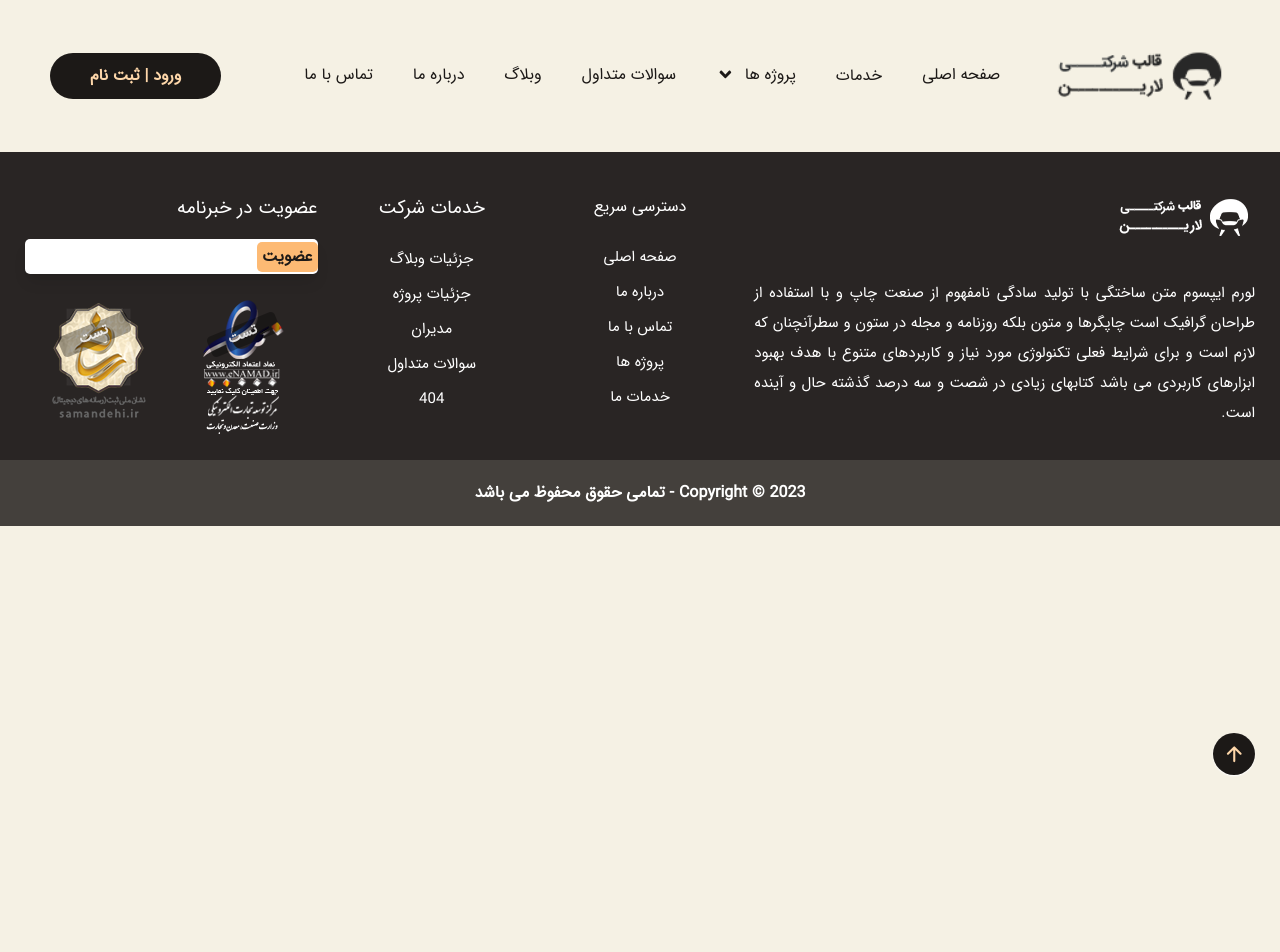
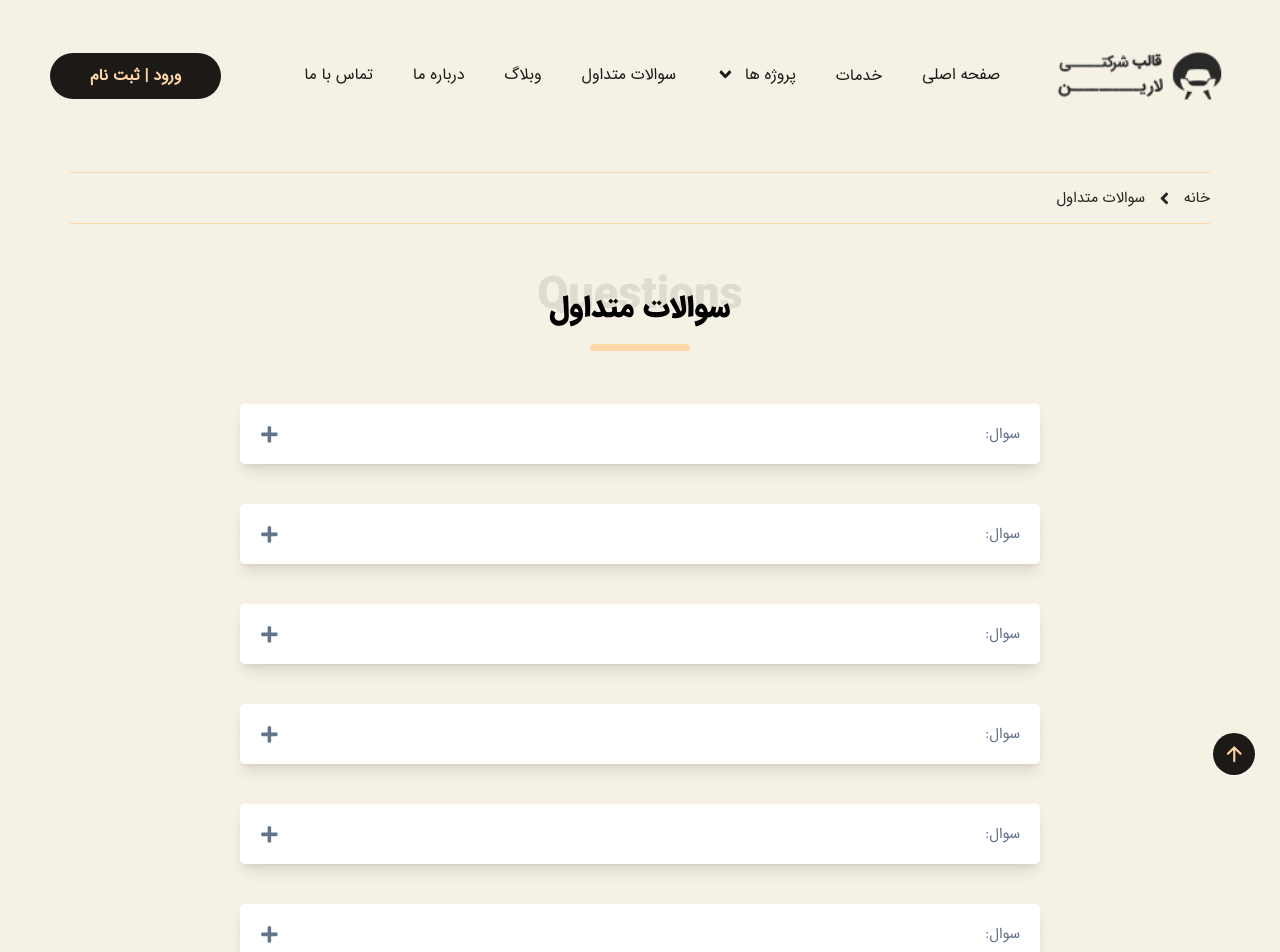
Before and after one commit to Reza-HM/Larin-Corporation, a React (Vite) app: page /questions in a window 1280 px wide. Shown: the top 952 px of the page. Before the commit the page ends 800 px from the top, so only its background shows below. Built offline with nearby package versions, Linux system fonts and the light colour scheme.

Commit message:
coding questions page

```diff
--- /dev/null
+++ b/src/Components/Modules/Accordion.tsx
@@ -0,0 +1,36 @@
+import { FC, useState } from "react";
+import { FaPlus, FaMinus } from "react-icons/fa";
+
+interface AccordionProps {
+  question: string;
+  answer: string;
+}
+
+const Accordion: FC<AccordionProps> = ({ answer, question }) => {
+  const [isExpanded, setIsExpanded] = useState<boolean>(false);
+
+  return (
+    <div className="max-w-7xl mx-auto mb-8">
+      <div
+        className="bg-white rounded-lg shadow-lg text-slate-500 text-2xl cursor-pointer flex items-center justify-between p-8"
+        onClick={() => setIsExpanded(!isExpanded)}
+      >
+        <p>سوال: {question}</p>
+        {!isExpanded ? (
+          <FaPlus className="text-3xl" />
+        ) : (
+          <FaMinus className="text-3xl" />
+        )}
+      </div>
+      <div
+        className={`bg-gray-100 text-gray-400 p-4 overflow-hidden transition-opacity transition-height duration-300 ease-in-out ${
+          isExpanded ? "opacity-100 h-auto" : "opacity-0 h-0"
+        }`}
+        style={{ maxHeight: isExpanded ? "1000px" : "0" }}
+      >
+        {answer}
+      </div>
+    </div>
+  );
+};
+export default Accordion;
--- a/src/Pages/Projects.tsx
+++ b/src/Pages/Projects.tsx
@@ -1,6 +1,5 @@
 import BreadCrumb from "../Components/Modules/BreadCrumb";
 import SectionHeader from "../Components/Modules/SectionHeader";
-import Service from "../Components/Modules/Service";
 
 import IndexProjects from "../Components/Templates/Index/Projects";
 
--- /dev/null
+++ b/src/Pages/Questions.tsx
@@ -0,0 +1,21 @@
+import Accordion from "../Components/Modules/Accordion";
+import BreadCrumb from "../Components/Modules/BreadCrumb";
+import SectionHeader from "../Components/Modules/SectionHeader";
+
+const Questions = () => {
+  return (
+    <div className="container">
+      <BreadCrumb route="سوالات متداول" />
+      <SectionHeader englishTitle="Questions" persianTitle="سوالات متداول" />
+      <div className="my-32">
+        <Accordion answer="" question="" />
+        <Accordion answer="" question="" />
+        <Accordion answer="" question="" />
+        <Accordion answer="" question="" />
+        <Accordion answer="" question="" />
+        <Accordion answer="" question="" />
+      </div>
+    </div>
+  );
+};
+export default Questions;
--- a/src/routes.tsx
+++ b/src/routes.tsx
@@ -1,5 +1,6 @@
 import Index from "./Pages/Index";
 import Projects from "./Pages/Projects";
+import Questions from "./Pages/Questions";
 import Services from "./Pages/Services";
 
 interface Route {
@@ -11,6 +12,7 @@ const routes: Route[] = [
   { path: "/", element: <Index /> },
   { path: "/services", element: <Services /> },
   { path: "/projects", element: <Projects /> },
+  { path: "/questions", element: <Questions /> },
 ];
 
 export default routes;
```
